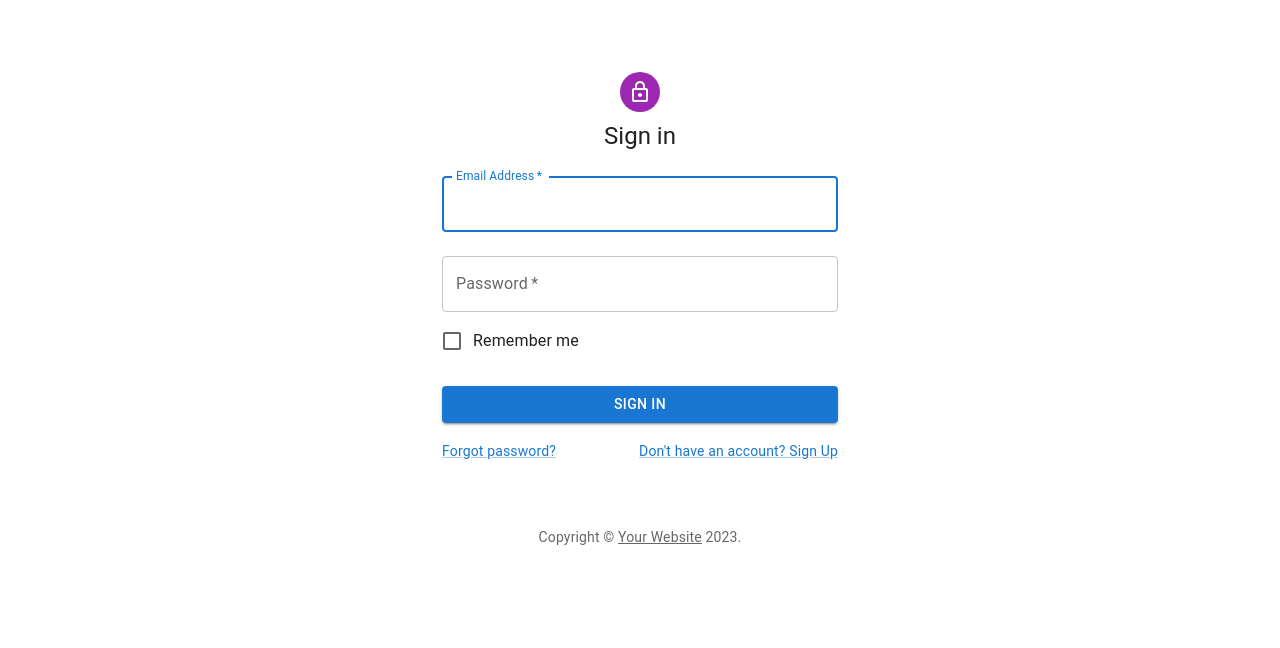
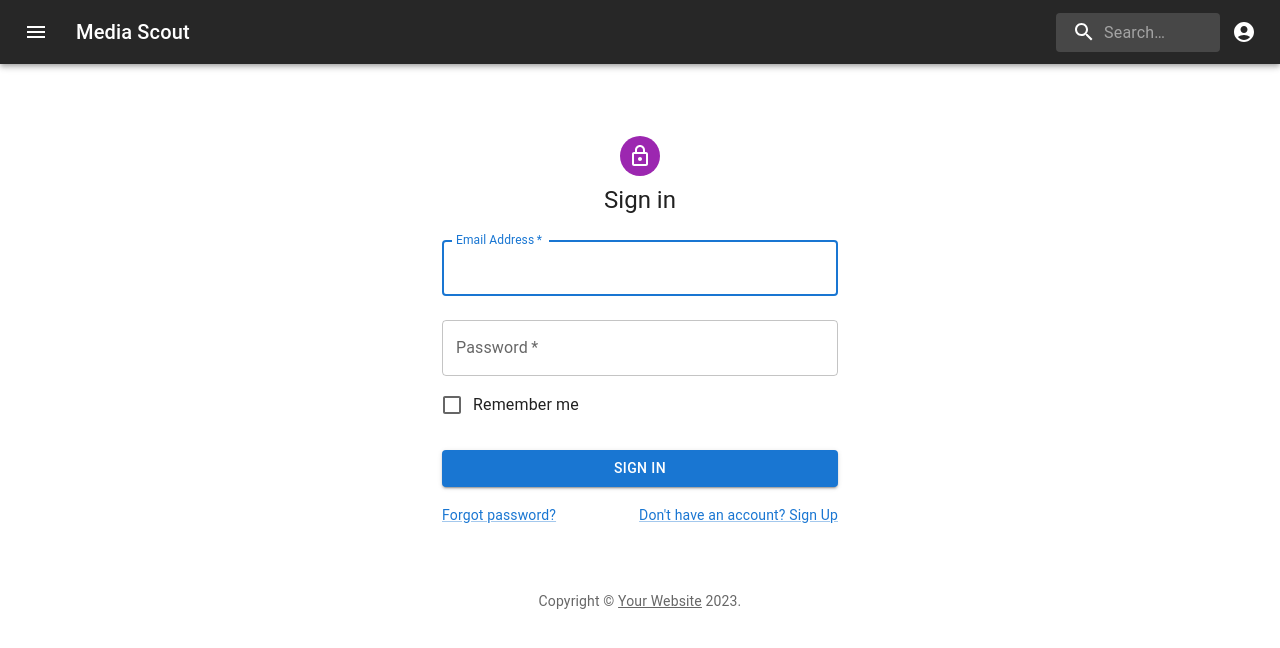
Before and after one commit to maxmeyaev/media-scout-frontend, a React (Create React App) app in the folder media-scout/: page /login in a window 1280 px wide. Shown: the top 648 px of the page. Built offline with nearby package versions, Linux system fonts and the light colour scheme.

Commit message:
adding homepage movies

```diff
--- a/media-scout/src/App.js
+++ b/media-scout/src/App.js
@@ -3,13 +3,18 @@ import Navbar from './Components/Navbar';
 import { Route, Routes } from 'react-router-dom';
 import Login from './Components/Login';
 import HomePageMovies from './HomePageMovies';
+// import { Container } from '@mui/material';
 
 export default function App () {
   return (
-    <Routes>
-      <Route path='/' element={ <Navbar />} />
-      <Route path='/login' element={ <Login />} />
-      <Route path='/home' element={ <HomePageMovies />} />
-    </Routes>
+    <div className='app'>
+      <Navbar />
+      <div>
+        <Routes>
+          <Route path='/' element={ <HomePageMovies />} />
+          <Route path='/login' element={ <Login />} />
+        </Routes>
+      </div>
+    </div>
   );
 }
--- a/media-scout/src/Components/MovieCard.js
+++ b/media-scout/src/Components/MovieCard.js
@@ -5,8 +5,10 @@ import CardContent from '@mui/material/CardContent';
 // import Box from '@mui/material/Box';
 import CardMedia from '@mui/material/CardMedia';
 import Typography from '@mui/material/Typography';
+import Rating from '@mui/material/Rating';
+import Stack from '@mui/material/Stack';
 // eslint-disable-next-line no-unused-vars
-import { Button, CardActionArea, CardActions } from '@mui/material';
+import { Button, CardActionArea, CardActions, autocompleteClasses } from '@mui/material';
 
 // eslint-disable-next-line no-unused-vars
 const img_size_500 = 'https://image.tmdb.org/t/p/w500';
@@ -18,7 +20,7 @@ const MovieCard = ({ title, id, poster, overview, voteAvg, date, mediaType, vide
     <Card sx={{
       display: 'flex',
       width: 300,
-      height: 'auto',
+      height: '50vh',
       flexDirection: 'column',
       padding: '10px',
       position: 'relative'
@@ -36,9 +38,11 @@ const MovieCard = ({ title, id, poster, overview, voteAvg, date, mediaType, vide
           <Typography variant='body2'>
             {overview}
           </Typography>
-          <Typography variant='h6'>
-            {voteAvg}
-          </Typography>
+          <Stack>
+            <Rating>
+              {voteAvg}
+            </Rating>
+          </Stack>
           <Typography variant='h6'>
             {date}
           </Typography>
--- a/media-scout/src/Components/Navbar.js
+++ b/media-scout/src/Components/Navbar.js
@@ -8,9 +8,10 @@ import Typography from '@mui/material/Typography';
 import InputBase from '@mui/material/InputBase';
 import MenuItem from '@mui/material/MenuItem';
 import Menu from '@mui/material/Menu';
-import Carousel from './Carousel';
+// import Carousel from './Carousel';
 // eslint-disable-next-line no-unused-vars
-import { spacing } from '@mui/system';
+import MovieCard from './MovieCard';
+// import { spacing } from '@mui/system';
 import MenuIcon from '@mui/icons-material/Menu';
 import SearchIcon from '@mui/icons-material/Search';
 import AccountCircle from '@mui/icons-material/AccountCircle';
@@ -151,71 +152,9 @@ export default function PrimarySearchAppBar () {
         </AppBar>
         {renderMenu}
       </Box>
-      <Box>
-        <Carousel />
-      </Box>
+      {/* <Box>
+        <MovieCard />
+      </Box> */}
     </ThemeProvider>
   );
 }
-// {/* <Container sx={{ py: 8 }} maxWidth="md">
-// {/* End hero unit */}
-// <Grid container spacing={4}>
-//   {cards.map((card) => (
-//     <Grid item key={card} xs={12} sm={6} md={4}>
-//       <Card
-//         sx={{ height: '100%', display: 'flex', flexDirection: 'column' }}
-//       >
-//         <CardMedia
-//           component="img"
-//           sx={{
-//             // 16:9
-//             pt: '56.25%'
-//           }}
-//           image="https://source.unsplash.com/random"
-//           alt="random"
-//         />
-//         <CardContent sx={{ flexGrow: 1 }}>
-//           <Typography gutterBottom variant="h5" component="h2">
-//               Heading
-//           </Typography>
-//           <Typography>
-//               This is a media card. You can use this section to describe the
-//               content.
-//           </Typography>
-//         </CardContent>
-//         <CardActions>
-//           <Button size="small">View</Button>
-//           <Button size="small">Edit</Button>
-//         </CardActions>
-//       </Card>
-//     </Grid>
-//   ))}
-// </Grid>
-// </Container> */}
-// function Navbar () {
-//   return (
-//     <React.Fragment>
-//       <GlobalStyles styles={{ ul: { margin: 0, padding: 0, listStyle: 'none' } }} />
-//       <CssBaseline />
-//       <AppBar
-//         position="static"
-//         color="default"
-//         elevation={0}
-//         sx={{ borderBottom: (theme) => `1px solid ${theme.palette.divider}` }}
-//       >
-//         <Toolbar sx={{ flexWrap: 'wrap' }}>
-//           <Typography variant="h6" color="inherit" noWrap sx={{ flexGrow: 1 }}>
-//             Media Scout
-//           </Typography>
-//           <Button href="#" variant="outlined" sx={{ my: 1, mx: 1.5 }}>
-//             Login
-//           </Button>
-//         </Toolbar>
-//       </AppBar>
-//     </React.Fragment >
-//   );
-// }
-
-// export default function createNavbar () {
-//   return <Navbar />;
-// }
--- a/media-scout/src/HomePageMovies.js
+++ b/media-scout/src/HomePageMovies.js
@@ -8,8 +8,9 @@ const HomePageMovies = () => {
   const [content, setContent] = useState([]);
 
   const fetchHomePageMovies = async () => {
-    const { data } = await axios.get(`https://api.themoviedb.org/3/trending/all/day?api_key=${process.env.REACT_APP_API_KEY}`);
+    const { data } = await axios.get(`https://api.themoviedb.org/3/trending/all/week?api_key=${process.env.REACT_APP_API_KEY}`);
     setContent(data.results);
+    console.log(data);
   };
   useEffect(() => {
     fetchHomePageMovies();
```
Also changed, not shown: media-scout/src/Components/Search.js (added).
